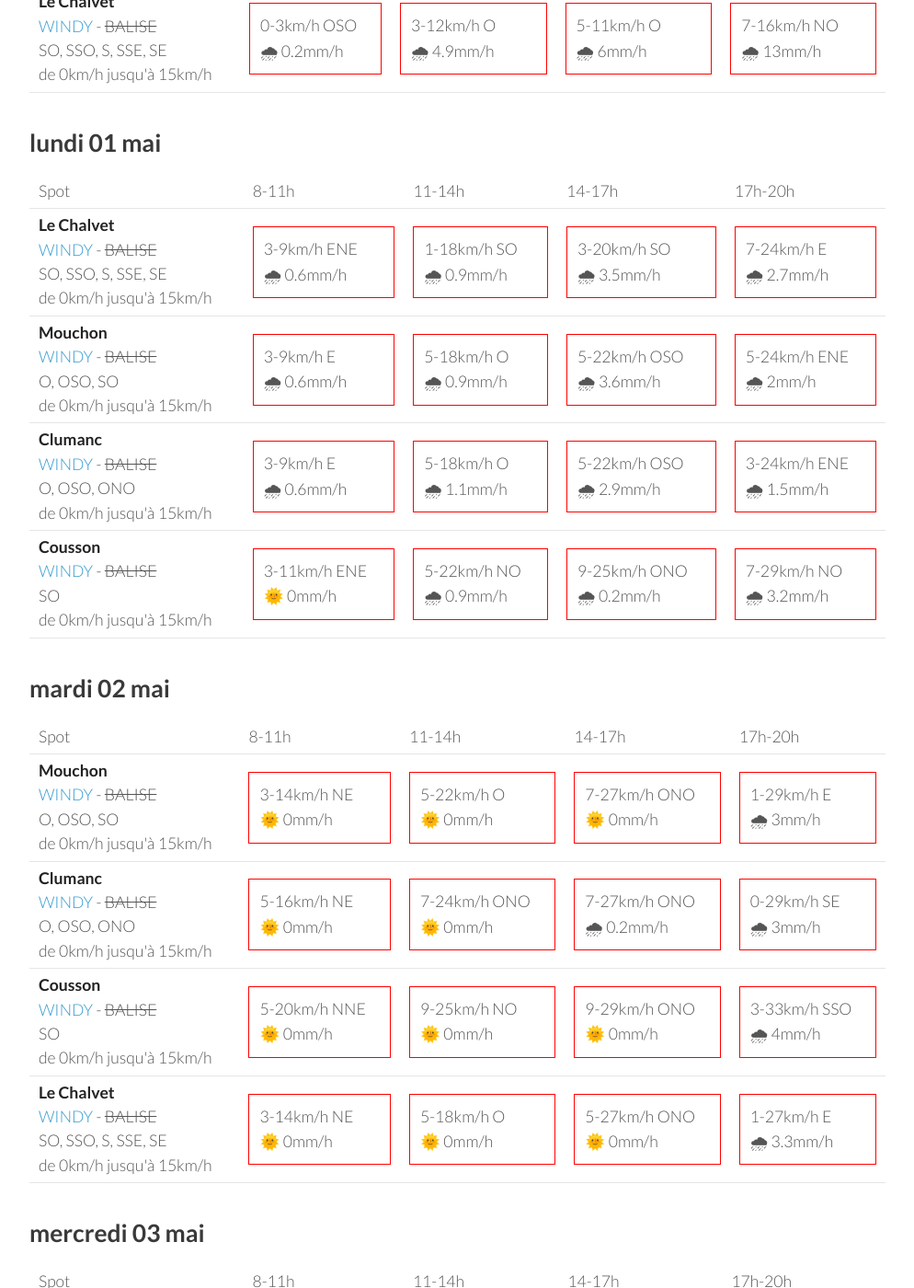
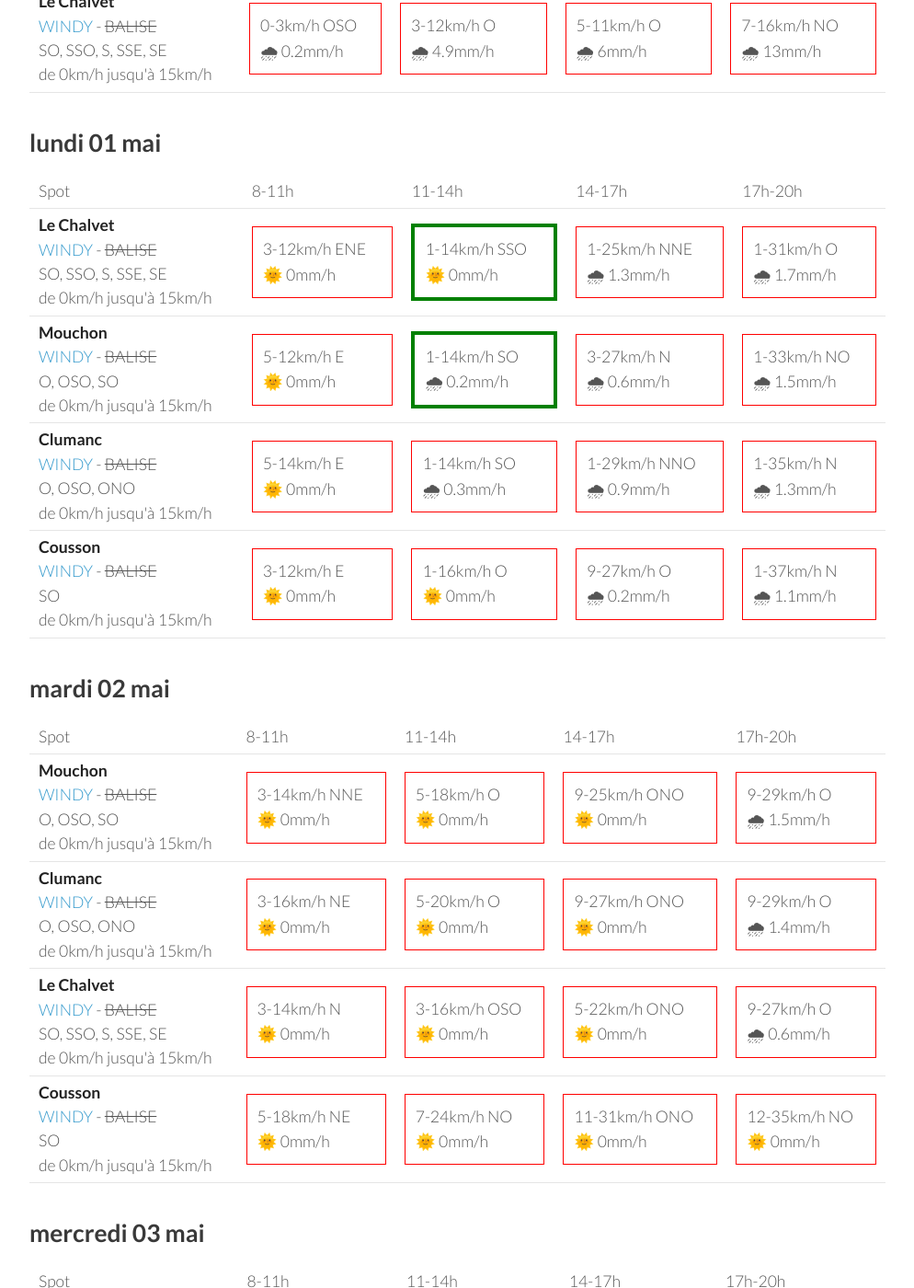
Before and after one commit to parapente-dans-le-nord/parapente-dans-le-nord.github.io, a Jekyll site: the page built from saint_andre.markdown, in a window 1280 px wide and 1400 px high, scrolled down 1325 px. Shown: the whole window at 92% size, without its empty margins (26-1020 px from the left). Built offline with Jekyll 4.4.1, drawn with Linux system fonts in a browser that asks for light colours; some of the changed text lies outside the part shown.

Commit message:
update index.markdown

```diff
--- a/saint_andre.markdown
+++ b/saint_andre.markdown
@@ -136,40 +136,40 @@ page mise à jour le samedi 29 avril 06:36
 <tr>
         <td><strong>Le Chalvet</strong><br><a href="https://windy.com/43.979/6.480?43.866,6.480,10,m:eSsaglX">WINDY</a> - <span class="no-balise"> BALISE </span><br> <span class="vent-favorable">SO, SSO, S, SSE, SE</span><br><span class="force-vent">de 0km/h jusqu'à 15km/h</span> </td>
 
-            <td><div class="not-flyable"><p>3-9km/h ENE</p><p>🌧 0.6mm/h</p></div></td>
-            <td><div class="not-flyable"><p>1-18km/h SO</p><p>🌧 0.9mm/h</p></div></td>
-            <td><div class="not-flyable"><p>3-20km/h SO</p><p>🌧 3.5mm/h</p></div></td>
-            <td><div class="not-flyable"><p>7-24km/h E</p><p>🌧 2.7mm/h</p></div></td>
+            <td><div class="not-flyable"><p>3-12km/h ENE</p><p>🌞 0mm/h</p></div></td>
+            <td><div class="flyable"><p>1-14km/h SSO</p><p>🌞 0mm/h</p></div></td>
+            <td><div class="not-flyable"><p>1-25km/h NNE</p><p>🌧 1.3mm/h</p></div></td>
+            <td><div class="not-flyable"><p>1-31km/h O</p><p>🌧 1.7mm/h</p></div></td>
 
 
     </tr>
 <tr>
         <td><strong>Mouchon</strong><br><a href="https://windy.com/43.992/6.424?43.878,6.425,10,m:eSuaglR">WINDY</a> - <span class="no-balise"> BALISE </span><br> <span class="vent-favorable">O, OSO, SO</span><br><span class="force-vent">de 0km/h jusqu'à 15km/h</span> </td>
 
-            <td><div class="not-flyable"><p>3-9km/h E</p><p>🌧 0.6mm/h</p></div></td>
-            <td><div class="not-flyable"><p>5-18km/h O</p><p>🌧 0.9mm/h</p></div></td>
-            <td><div class="not-flyable"><p>5-22km/h OSO</p><p>🌧 3.6mm/h</p></div></td>
-            <td><div class="not-flyable"><p>5-24km/h ENE</p><p>🌧 2mm/h</p></div></td>
+            <td><div class="not-flyable"><p>5-12km/h E</p><p>🌞 0mm/h</p></div></td>
+            <td><div class="flyable"><p>1-14km/h SO</p><p>🌧 0.2mm/h</p></div></td>
+            <td><div class="not-flyable"><p>3-27km/h N</p><p>🌧 0.6mm/h</p></div></td>
+            <td><div class="not-flyable"><p>1-33km/h NO</p><p>🌧 1.5mm/h</p></div></td>
 
 
     </tr>
 <tr>
         <td><strong>Clumanc</strong><br><a href="https://windy.com/44.027/6.402?43.914,6.403,10,m:eSxaglP">WINDY</a> - <span class="no-balise"> BALISE </span><br> <span class="vent-favorable">O, OSO, ONO</span><br><span class="force-vent">de 0km/h jusqu'à 15km/h</span> </td>
 
-            <td><div class="not-flyable"><p>3-9km/h E</p><p>🌧 0.6mm/h</p></div></td>
-            <td><div class="not-flyable"><p>5-18km/h O</p><p>🌧 1.1mm/h</p></div></td>
-            <td><div class="not-flyable"><p>5-22km/h OSO</p><p>🌧 2.9mm/h</p></div></td>
-            <td><div class="not-flyable"><p>3-24km/h ENE</p><p>🌧 1.5mm/h</p></div></td>
+            <td><div class="not-flyable"><p>5-14km/h E</p><p>🌞 0mm/h</p></div></td>
+            <td><div class="not-flyable"><p>1-14km/h SO</p><p>🌧 0.3mm/h</p></div></td>
+            <td><div class="not-flyable"><p>1-29km/h NNO</p><p>🌧 0.9mm/h</p></div></td>
+            <td><div class="not-flyable"><p>1-35km/h N</p><p>🌧 1.3mm/h</p></div></td>
 
 
     </tr>
 <tr>
         <td><strong>Cousson</strong><br><a href="https://windy.com/44.054/6.240?43.940,6.241,10,m:eSAaglz">WINDY</a> - <span class="no-balise"> BALISE </span><br> <span class="vent-favorable">SO</span><br><span class="force-vent">de 0km/h jusqu'à 15km/h</span> </td>
 
-            <td><div class="not-flyable"><p>3-11km/h ENE</p><p>🌞 0mm/h</p></div></td>
-            <td><div class="not-flyable"><p>5-22km/h NO</p><p>🌧 0.9mm/h</p></div></td>
-            <td><div class="not-flyable"><p>9-25km/h ONO</p><p>🌧 0.2mm/h</p></div></td>
-            <td><div class="not-flyable"><p>7-29km/h NO</p><p>🌧 3.2mm/h</p></div></td>
+            <td><div class="not-flyable"><p>3-12km/h E</p><p>🌞 0mm/h</p></div></td>
+            <td><div class="not-flyable"><p>1-16km/h O</p><p>🌞 0mm/h</p></div></td>
+            <td><div class="not-flyable"><p>9-27km/h O</p><p>🌧 0.2mm/h</p></div></td>
+            <td><div class="not-flyable"><p>1-37km/h N</p><p>🌧 1.1mm/h</p></div></td>
 
 
     </tr>
@@ -192,40 +192,40 @@ page mise à jour le samedi 29 avril 06:36
 <tr>
         <td><strong>Mouchon</strong><br><a href="https://windy.com/43.992/6.424?43.878,6.425,10,m:eSuaglR">WINDY</a> - <span class="no-balise"> BALISE </span><br> <span class="vent-favorable">O, OSO, SO</span><br><span class="force-vent">de 0km/h jusqu'à 15km/h</span> </td>
 
-            <td><div class="not-flyable"><p>3-14km/h NE</p><p>🌞 0mm/h</p></div></td>
-            <td><div class="not-flyable"><p>5-22km/h O</p><p>🌞 0mm/h</p></div></td>
-            <td><div class="not-flyable"><p>7-27km/h ONO</p><p>🌞 0mm/h</p></div></td>
-            <td><div class="not-flyable"><p>1-29km/h E</p><p>🌧 3mm/h</p></div></td>
+            <td><div class="not-flyable"><p>3-14km/h NNE</p><p>🌞 0mm/h</p></div></td>
+            <td><div class="not-flyable"><p>5-18km/h O</p><p>🌞 0mm/h</p></div></td>
+            <td><div class="not-flyable"><p>9-25km/h ONO</p><p>🌞 0mm/h</p></div></td>
+            <td><div class="not-flyable"><p>9-29km/h O</p><p>🌧 1.5mm/h</p></div></td>
 
 
     </tr>
 <tr>
         <td><strong>Clumanc</strong><br><a href="https://windy.com/44.027/6.402?43.914,6.403,10,m:eSxaglP">WINDY</a> - <span class="no-balise"> BALISE </span><br> <span class="vent-favorable">O, OSO, ONO</span><br><span class="force-vent">de 0km/h jusqu'à 15km/h</span> </td>
 
-            <td><div class="not-flyable"><p>5-16km/h NE</p><p>🌞 0mm/h</p></div></td>
-            <td><div class="not-flyable"><p>7-24km/h ONO</p><p>🌞 0mm/h</p></div></td>
-            <td><div class="not-flyable"><p>7-27km/h ONO</p><p>🌧 0.2mm/h</p></div></td>
-            <td><div class="not-flyable"><p>0-29km/h SE</p><p>🌧 3mm/h</p></div></td>
+            <td><div class="not-flyable"><p>3-16km/h NE</p><p>🌞 0mm/h</p></div></td>
+            <td><div class="not-flyable"><p>5-20km/h O</p><p>🌞 0mm/h</p></div></td>
+            <td><div class="not-flyable"><p>9-27km/h ONO</p><p>🌞 0mm/h</p></div></td>
+            <td><div class="not-flyable"><p>9-29km/h O</p><p>🌧 1.4mm/h</p></div></td>
+
+
+    </tr>
+<tr>
+        <td><strong>Le Chalvet</strong><br><a href="https://windy.com/43.979/6.480?43.866,6.480,10,m:eSsaglX">WINDY</a> - <span class="no-balise"> BALISE </span><br> <span class="vent-favorable">SO, SSO, S, SSE, SE</span><br><span class="force-vent">de 0km/h jusqu'à 15km/h</span> </td>
+
+            <td><div class="not-flyable"><p>3-14km/h N</p><p>🌞 0mm/h</p></div></td>
+            <td><div class="not-flyable"><p>3-16km/h OSO</p><p>🌞 0mm/h</p></div></td>
+            <td><div class="not-flyable"><p>5-22km/h ONO</p><p>🌞 0mm/h</p></div></td>
+            <td><div class="not-flyable"><p>9-27km/h O</p><p>🌧 0.6mm/h</p></div></td>
 
 
     </tr>
 <tr>
         <td><strong>Cousson</strong><br><a href="https://windy.com/44.054/6.240?43.940,6.241,10,m:eSAaglz">WINDY</a> - <span class="no-balise"> BALISE </span><br> <span class="vent-favorable">SO</span><br><span class="force-vent">de 0km/h jusqu'à 15km/h</span> </td>
 
-            <td><div class="not-flyable"><p>5-20km/h NNE</p><p>🌞 0mm/h</p></div></td>
-            <td><div class="not-flyable"><p>9-25km/h NO</p><p>🌞 0mm/h</p></div></td>
-            <td><div class="not-flyable"><p>9-29km/h ONO</p><p>🌞 0mm/h</p></div></td>
-            <td><div class="not-flyable"><p>3-33km/h SSO</p><p>🌧 4mm/h</p></div></td>
-
-
-    </tr>
-<tr>
-        <td><strong>Le Chalvet</strong><br><a href="https://windy.com/43.979/6.480?43.866,6.480,10,m:eSsaglX">WINDY</a> - <span class="no-balise"> BALISE </span><br> <span class="vent-favorable">SO, SSO, S, SSE, SE</span><br><span class="force-vent">de 0km/h jusqu'à 15km/h</span> </td>
-
-            <td><div class="not-flyable"><p>3-14km/h NE</p><p>🌞 0mm/h</p></div></td>
-            <td><div class="not-flyable"><p>5-18km/h O</p><p>🌞 0mm/h</p></div></td>
-            <td><div class="not-flyable"><p>5-27km/h ONO</p><p>🌞 0mm/h</p></div></td>
-            <td><div class="not-flyable"><p>1-27km/h E</p><p>🌧 3.3mm/h</p></div></td>
+            <td><div class="not-flyable"><p>5-18km/h NE</p><p>🌞 0mm/h</p></div></td>
+            <td><div class="not-flyable"><p>7-24km/h NO</p><p>🌞 0mm/h</p></div></td>
+            <td><div class="not-flyable"><p>11-31km/h ONO</p><p>🌞 0mm/h</p></div></td>
+            <td><div class="not-flyable"><p>12-35km/h NO</p><p>🌞 0mm/h</p></div></td>
 
 
     </tr>
@@ -246,42 +246,42 @@ page mise à jour le samedi 29 avril 06:36
       <td>17h-20h</td>
     </tr>
 <tr>
-        <td><strong>Clumanc</strong><br><a href="https://windy.com/44.027/6.402?43.914,6.403,10,m:eSxaglP">WINDY</a> - <span class="no-balise"> BALISE </span><br> <span class="vent-favorable">O, OSO, ONO</span><br><span class="force-vent">de 0km/h jusqu'à 15km/h</span> </td>
-
-            <td><div class="not-flyable"><p>7-18km/h ENE</p><p>🌞 0mm/h</p></div></td>
-            <td><div class="not-flyable"><p>1-20km/h S</p><p>🌞 0mm/h</p></div></td>
-            <td><div class="not-flyable"><p>5-22km/h OSO</p><p>🌞 0mm/h</p></div></td>
-            <td><div class="not-flyable"><p>9-27km/h O</p><p>🌧 0.2mm/h</p></div></td>
-
-
-    </tr>
-<tr>
         <td><strong>Cousson</strong><br><a href="https://windy.com/44.054/6.240?43.940,6.241,10,m:eSAaglz">WINDY</a> - <span class="no-balise"> BALISE </span><br> <span class="vent-favorable">SO</span><br><span class="force-vent">de 0km/h jusqu'à 15km/h</span> </td>
 
-            <td><div class="not-flyable"><p>7-20km/h ENE</p><p>🌞 0mm/h</p></div></td>
-            <td><div class="not-flyable"><p>1-18km/h O</p><p>🌞 0mm/h</p></div></td>
-            <td><div class="not-flyable"><p>9-27km/h OSO</p><p>🌞 0mm/h</p></div></td>
-            <td><div class="not-flyable"><p>5-29km/h SO</p><p>🌞 0mm/h</p></div></td>
+            <td><div class="not-flyable"><p>5-16km/h ENE</p><p>🌞 0mm/h</p></div></td>
+            <td><div class="not-flyable"><p>5-20km/h O</p><p>🌞 0mm/h</p></div></td>
+            <td><div class="not-flyable"><p>3-22km/h E</p><p>🌞 0mm/h</p></div></td>
+            <td><div class="not-flyable"><p>14-38km/h SO</p><p>🌞 0mm/h</p></div></td>
 
 
     </tr>
 <tr>
         <td><strong>Le Chalvet</strong><br><a href="https://windy.com/43.979/6.480?43.866,6.480,10,m:eSsaglX">WINDY</a> - <span class="no-balise"> BALISE </span><br> <span class="vent-favorable">SO, SSO, S, SSE, SE</span><br><span class="force-vent">de 0km/h jusqu'à 15km/h</span> </td>
 
-            <td><div class="not-flyable"><p>5-16km/h NE</p><p>🌞 0mm/h</p></div></td>
-            <td><div class="not-flyable"><p>3-16km/h SSE</p><p>🌞 0mm/h</p></div></td>
-            <td><div class="not-flyable"><p>3-20km/h SSO</p><p>🌞 0mm/h</p></div></td>
-            <td><div class="not-flyable"><p>9-25km/h OSO</p><p>🌧 0.2mm/h</p></div></td>
+            <td><div class="not-flyable"><p>5-16km/h N</p><p>🌞 0mm/h</p></div></td>
+            <td><div class="not-flyable"><p>3-18km/h NNE</p><p>🌞 0mm/h</p></div></td>
+            <td><div class="not-flyable"><p>9-29km/h ENE</p><p>🌞 0mm/h</p></div></td>
+            <td><div class="not-flyable"><p>7-27km/h OSO</p><p>🌞 0mm/h</p></div></td>
 
 
     </tr>
 <tr>
         <td><strong>Mouchon</strong><br><a href="https://windy.com/43.992/6.424?43.878,6.425,10,m:eSuaglR">WINDY</a> - <span class="no-balise"> BALISE </span><br> <span class="vent-favorable">O, OSO, SO</span><br><span class="force-vent">de 0km/h jusqu'à 15km/h</span> </td>
 
-            <td><div class="not-flyable"><p>5-16km/h ENE</p><p>🌞 0mm/h</p></div></td>
-            <td><div class="not-flyable"><p>3-16km/h S</p><p>🌞 0mm/h</p></div></td>
-            <td><div class="not-flyable"><p>5-20km/h SO</p><p>🌞 0mm/h</p></div></td>
-            <td><div class="not-flyable"><p>9-25km/h O</p><p>🌧 0.2mm/h</p></div></td>
+            <td><div class="not-flyable"><p>5-16km/h N</p><p>🌞 0mm/h</p></div></td>
+            <td><div class="not-flyable"><p>3-20km/h N</p><p>🌞 0mm/h</p></div></td>
+            <td><div class="not-flyable"><p>9-27km/h E</p><p>🌞 0mm/h</p></div></td>
+            <td><div class="not-flyable"><p>11-31km/h OSO</p><p>🌞 0mm/h</p></div></td>
+
+
+    </tr>
+<tr>
+        <td><strong>Clumanc</strong><br><a href="https://windy.com/44.027/6.402?43.914,6.403,10,m:eSxaglP">WINDY</a> - <span class="no-balise"> BALISE </span><br> <span class="vent-favorable">O, OSO, ONO</span><br><span class="force-vent">de 0km/h jusqu'à 15km/h</span> </td>
+
+            <td><div class="not-flyable"><p>5-18km/h NNE</p><p>🌞 0mm/h</p></div></td>
+            <td><div class="not-flyable"><p>3-20km/h NNO</p><p>🌞 0mm/h</p></div></td>
+            <td><div class="not-flyable"><p>9-27km/h ENE</p><p>🌞 0mm/h</p></div></td>
+            <td><div class="not-flyable"><p>11-31km/h OSO</p><p>🌞 0mm/h</p></div></td>
 
 
     </tr>
@@ -289,3 +289,59 @@ page mise à jour le samedi 29 avril 06:36
 </tbody>
 </table>
 {:/}
+## jeudi 04 mai
+
+{::nomarkdown}
+<table>
+  <tbody>
+    <tr>
+      <td>Spot</td>
+      <td>8-11h</td>
+      <td>11-14h</td>
+      <td>14-17h</td>
+      <td>17h-20h</td>
+    </tr>
+<tr>
+        <td><strong>Mouchon</strong><br><a href="https://windy.com/43.992/6.424?43.878,6.425,10,m:eSuaglR">WINDY</a> - <span class="no-balise"> BALISE </span><br> <span class="vent-favorable">O, OSO, SO</span><br><span class="force-vent">de 0km/h jusqu'à 15km/h</span> </td>
+
+            <td><div class="not-flyable"><p>5-14km/h E</p><p>🌞 0mm/h</p></div></td>
+            <td><div class="not-flyable"><p>5-20km/h SSE</p><p>🌞 0mm/h</p></div></td>
+            <td><div class="not-flyable"><p>11-29km/h OSO</p><p>🌞 0mm/h</p></div></td>
+            <td><div class="not-flyable"><p>11-33km/h O</p><p>🌞 0mm/h</p></div></td>
+
+
+    </tr>
+<tr>
+        <td><strong>Clumanc</strong><br><a href="https://windy.com/44.027/6.402?43.914,6.403,10,m:eSxaglP">WINDY</a> - <span class="no-balise"> BALISE </span><br> <span class="vent-favorable">O, OSO, ONO</span><br><span class="force-vent">de 0km/h jusqu'à 15km/h</span> </td>
+
+            <td><div class="not-flyable"><p>5-16km/h E</p><p>🌞 0mm/h</p></div></td>
+            <td><div class="not-flyable"><p>5-22km/h S</p><p>🌞 0mm/h</p></div></td>
+            <td><div class="not-flyable"><p>11-33km/h OSO</p><p>🌞 0mm/h</p></div></td>
+            <td><div class="not-flyable"><p>11-35km/h O</p><p>🌞 0mm/h</p></div></td>
+
+
+    </tr>
+<tr>
+        <td><strong>Cousson</strong><br><a href="https://windy.com/44.054/6.240?43.940,6.241,10,m:eSAaglz">WINDY</a> - <span class="no-balise"> BALISE </span><br> <span class="vent-favorable">SO</span><br><span class="force-vent">de 0km/h jusqu'à 15km/h</span> </td>
+
+            <td><div class="not-flyable"><p>5-18km/h E</p><p>🌞 0mm/h</p></div></td>
+            <td><div class="not-flyable"><p>3-16km/h SSO</p><p>🌞 0mm/h</p></div></td>
+            <td><div class="not-flyable"><p>9-29km/h OSO</p><p>🌞 0mm/h</p></div></td>
+            <td><div class="not-flyable"><p>9-31km/h O</p><p>🌞 0mm/h</p></div></td>
+
+
+    </tr>
+<tr>
+        <td><strong>Le Chalvet</strong><br><a href="https://windy.com/43.979/6.480?43.866,6.480,10,m:eSsaglX">WINDY</a> - <span class="no-balise"> BALISE </span><br> <span class="vent-favorable">SO, SSO, S, SSE, SE</span><br><span class="force-vent">de 0km/h jusqu'à 15km/h</span> </td>
+
+            <td><div class="not-flyable"><p>5-12km/h E</p><p>🌞 0mm/h</p></div></td>
+            <td><div class="not-flyable"><p>5-20km/h SSE</p><p>🌞 0mm/h</p></div></td>
+            <td><div class="not-flyable"><p>9-29km/h OSO</p><p>🌞 0mm/h</p></div></td>
+            <td><div class="not-flyable"><p>11-35km/h O</p><p>🌞 0mm/h</p></div></td>
+
+
+    </tr>
+
+</tbody>
+</table>
+{:/}
```
Also changed, not shown: other parts of saint_andre.markdown (+1 -1 lines).
